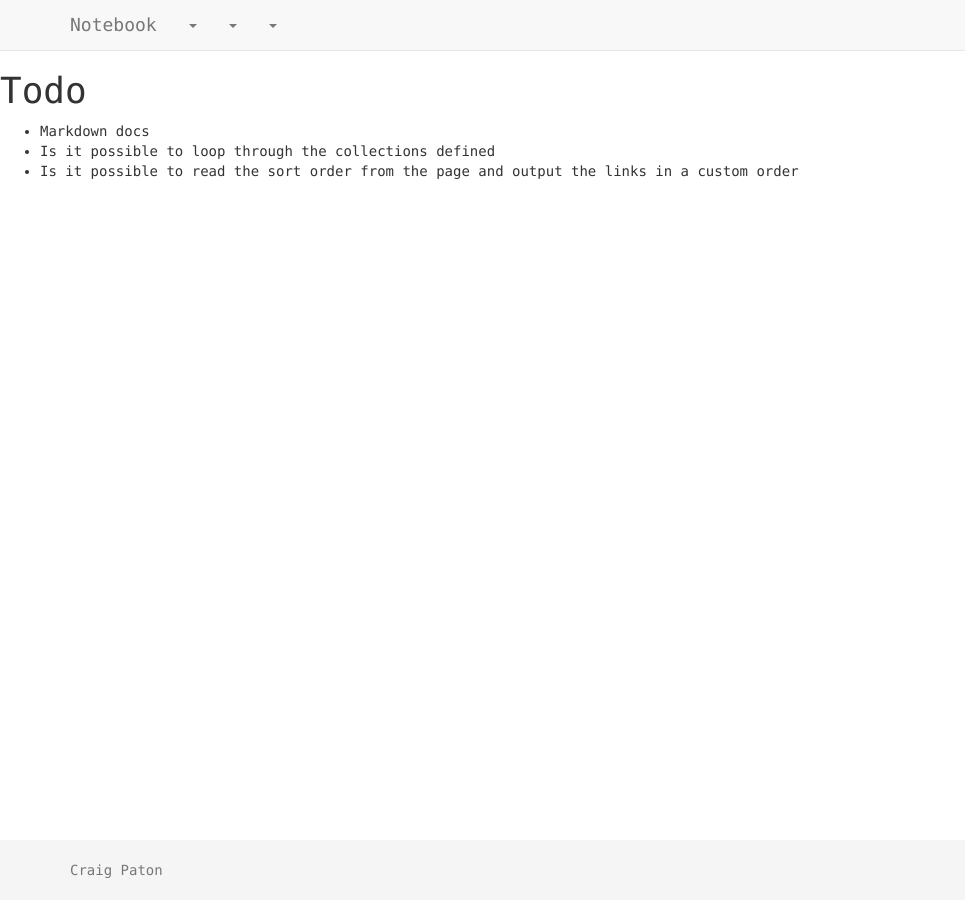
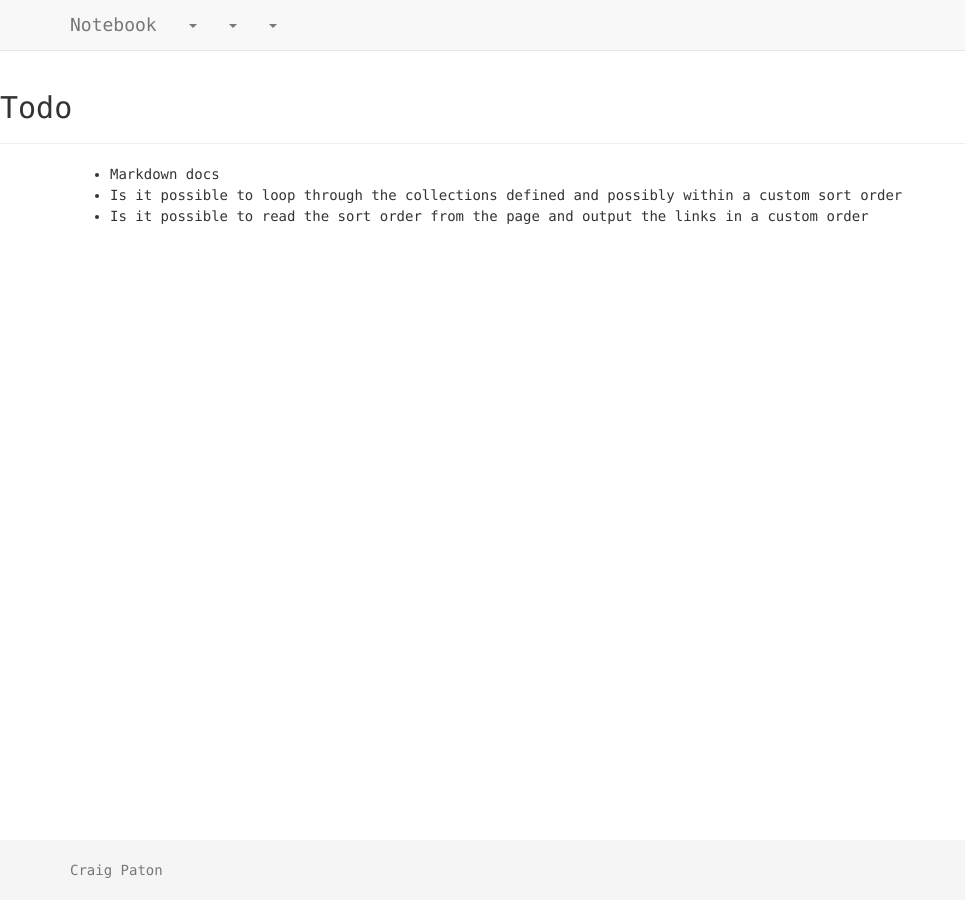
Before and after one commit to cpaton/notebook, a Jekyll site: the page built from _meta/todo.md, in a window 1280 px wide. Shown: the whole page, without its empty margins (0-965 px from the left). Built offline with Jekyll 4.4.1, drawn with Linux system fonts in a browser that asks for light colours; Markdown is read by kramdown in place of the engine named in the settings.

Commit message:
Header and text changes

```diff
--- a/_config.yml
+++ b/_config.yml
@@ -1,19 +1,16 @@
 # Site settings
 title: Notebook
-email: noreply@craigpaton.uk
+email: noread@craigpaton.uk
 description: > # this means to ignore newlines until "baseurl:"
   Programmers notebook
 baseurl: "" # the subpath of your site, e.g. /blog/
 url: "http://notebook.craigpaton.uk"
-#twitter_username: jekyllrb
-#github_username:  jekyll
 
 # Google Analytics
 # google_analytics_tracking_id: XX-XXXXXXXX-X
 
 # Build settings
-# markdown: rdiscount
-
+markdown: rdiscount
 highlighter: Rouge
 timezone: Europe/London
 
--- a/_layouts/page.html
+++ b/_layouts/page.html
@@ -4,12 +4,12 @@ layout: default
 
 <article class="post">
 
-  <header class="post-header">
-    <h1 class="post-title">{{ page.title }}</h1>
-  </header>
+    <div class="page-header">
+        <h2>{{ page.title}} </h2>
+    </div>
 
-  <div class="post-content">
+    <div class="container">
     {{ content }}
-  </div>
+    </div>
 
 </article>
--- a/_meta/todo.md
+++ b/_meta/todo.md
@@ -3,5 +3,5 @@ title : Todo
 ---
 
 * Markdown docs
-* Is it possible to loop through the collections defined
+* Is it possible to loop through the collections defined and possibly within a custom sort order
 * Is it possible to read the sort order from the page and output the links in a custom order
--- a/css/customisation.css
+++ b/css/customisation.css
@@ -7,6 +7,9 @@ html {
 body {
   /* Margin bottom by footer height */
   margin-bottom: 60px;
+  font: 16px;
+  line-height: 1.5;
+  font-family: Monaco, "Bitstream Vera Sans Mono", "Lucida Console", Terminal, monospace;
 }
 .footer {
   position: absolute;
```
